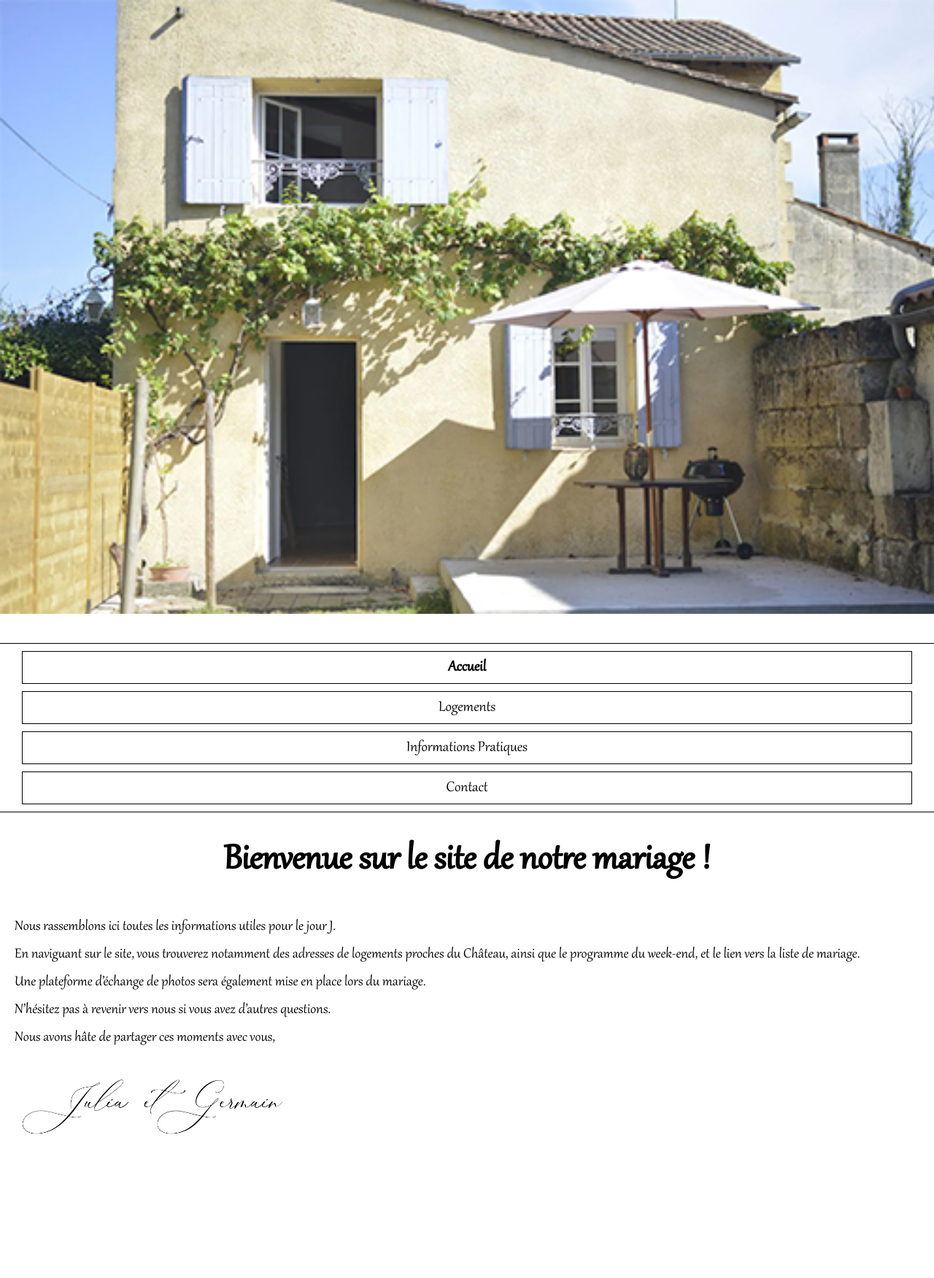
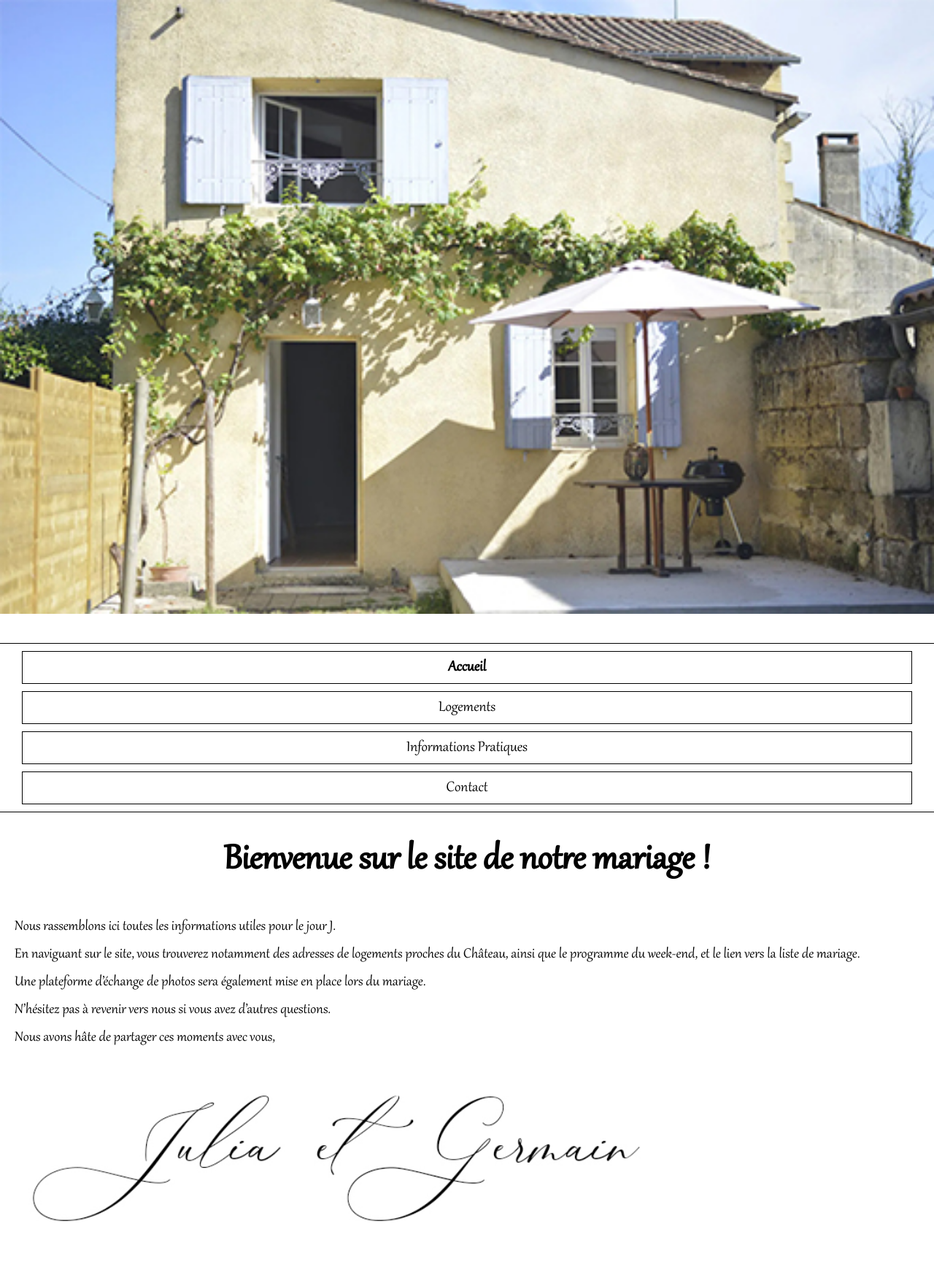
Before and after one commit to Germinal-A/Site-du-Mariage-de-Julia-et-Germain, a Jekyll site: the page built from index.md, in a window 1280 px wide. Shown: the whole page at 73% size. Built offline with Jekyll 4.4.1, drawn with Linux system fonts in a browser that asks for light colours; before the commit the page ends 1619 px from its top, so only the background shows below that.

Commit message:
Update index.md

```diff
--- a/index.md
+++ b/index.md
@@ -12,4 +12,4 @@ Une plateforme d'échange de photos sera également mise en place lors du mariag
 N'hésitez pas à revenir vers nous si vous avez d'autres questions.
 Nous avons hâte de partager ces moments avec vous,
 
-<img src="/assets/Signature.jpg" width="30%">
+<img src="/assets/Signature.jpg" width="70%">
```
